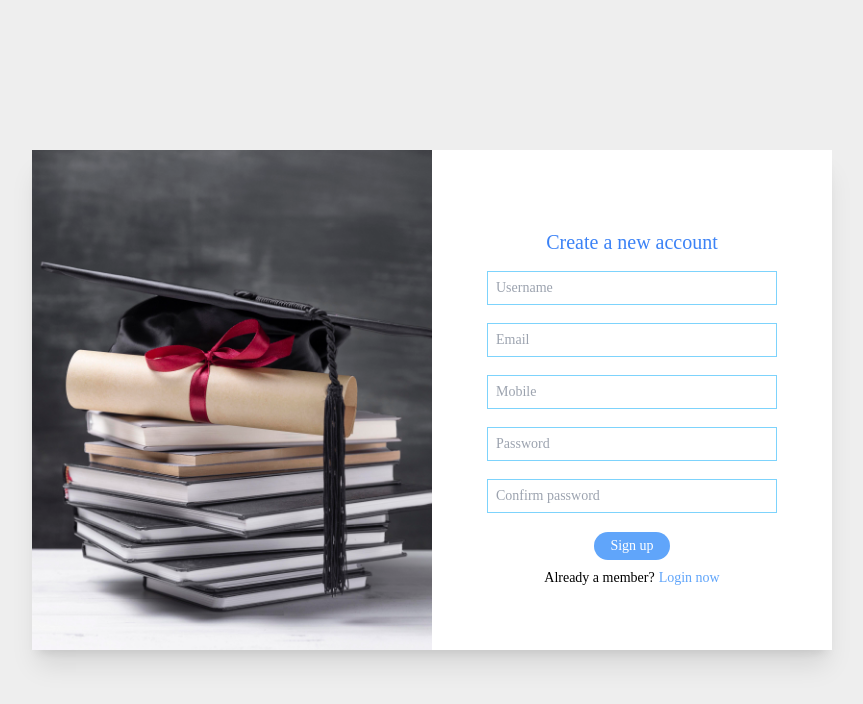
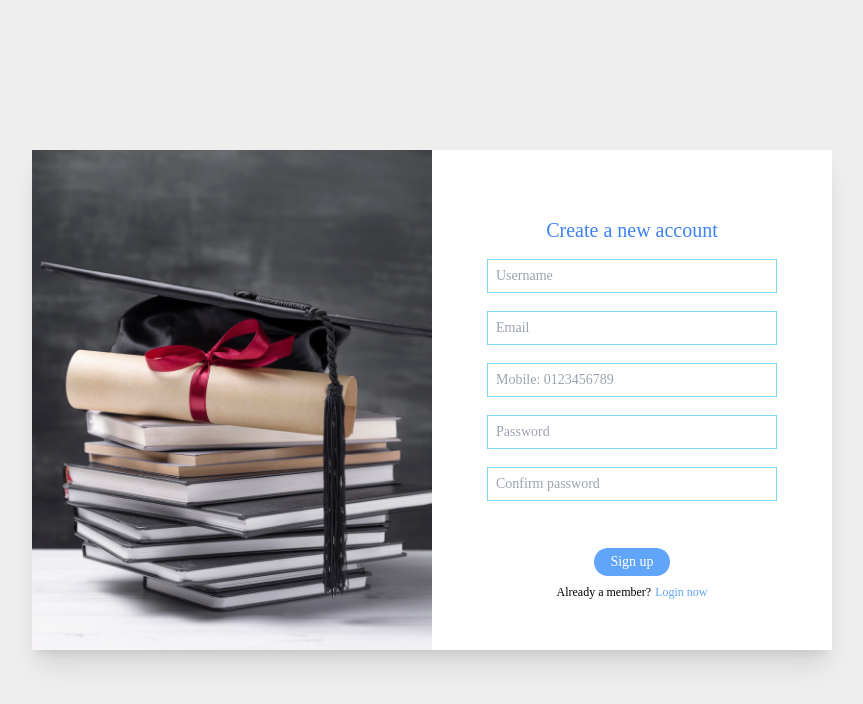
Before and after one commit to Mujmondo/Frontend-task, a React (Create React App) app: page /register in a window 1280 px wide. Shown: the top 704 px of the page, without its empty margins (208-1071 px from the left). Built offline with nearby package versions, Linux system fonts and the light colour scheme.

Commit message:
implemented the signup & login flow

```diff
--- a/package.json
+++ b/package.json
@@ -6,6 +6,7 @@
     "@testing-library/jest-dom": "^5.16.4",
     "@testing-library/react": "^13.3.0",
     "@testing-library/user-event": "^13.5.0",
+    "axios": "^0.27.2",
     "react": "^18.2.0",
     "react-dom": "^18.2.0",
     "react-router-dom": "^6.3.0",
--- a/src/App.js
+++ b/src/App.js
@@ -1,11 +1,13 @@
-import {Login, Signup} from "./components";
+import {Login, Signup, Welcome} from "./components";
 import { Route, Routes} from "react-router-dom";
 function App() {
   return (
     <div className="App">
     <Routes>
-      <Route path="/" element={<Login />} />
+      <Route path="/" element={<Welcome />} />
+      <Route path="/login" element={<Login />} />
       <Route path="/register" element={<Signup />} />
+      <Route path="*" element={<div>404 Page Not Found!</div>} />
     </Routes>
     </div>
   );
--- /dev/null
+++ b/src/api/axios.js
@@ -0,0 +1,5 @@
+import axios from "axios";
+
+export default axios.create({
+    baseURL: 'https://beta.app.2t.sd/consumer'
+});
--- a/src/components/Login.jsx
+++ b/src/components/Login.jsx
@@ -1,5 +1,39 @@
-import { Link } from "react-router-dom";
+import { useState, useEffect } from "react";
+import { Link, useNavigate } from "react-router-dom";
+import axios from "../api/axios";
 const Login = () => {
+    const navigate = useNavigate();
+    const LOGIN_URL = "/login";
+    const [username, setUsername] = useState('');
+    const [password, setPassword] = useState('');
+    const [errMsg, setErrMsg] = useState('');
+     const [errCode, setErrCode] = useState('');
+
+     useEffect(() => {
+        setErrCode('');
+        setErrMsg('');
+     }, [username, password]);
+
+    const handleSubmit = async (e) => {
+        e.preventDefault();
+
+        try {
+            const reponse = await axios.post(LOGIN_URL,
+                JSON.stringify({ username, password }),
+            );
+            console.log(JSON.stringify(reponse?.data));
+            setUsername('');
+            setPassword('');
+            navigate('/');
+        }
+        catch (err) {
+            if (!err?.reponse){
+                console.log(err);
+                setErrCode(err.response.data.code);
+                setErrMsg(err.response.data.message);
+            }
+        }
+    }
     return (
        <div className="container flex h-screen justify-center items-center">
          <div className="form-container bg-white shadow-xl flex items-center">
@@ -7,15 +41,23 @@ const Login = () => {
             </div>
             <div className="login-form text-center">
                 <h1 className=" text-xl font-medium text-blue-500 my-4">Login to your account</h1>
-                <form className="text-sm" action="">
+                <form className="text-sm" onSubmit={handleSubmit}>
                     <div className="mb-5">
-                    <input className="px-2 py-1.5 ring-1 ring-sky-300 focus:outline-none focus:border-sky-500 focus:ring-2 focus:ring-sky-500 w-72" type="text" placeholder="Username" required />
+                    <input className="px-2 py-1.5 ring-1 ring-sky-300 focus:outline-none focus:border-sky-500 focus:ring-2 focus:ring-sky-500 w-72"
+                    onChange={(e)=> setUsername(e.target.value.toLowerCase())}
+                    value={username}
+                    type="text" placeholder="Username" required />
                     </div>
                     <div className="mb-5">
-                    <input className="px-2 py-1.5 ring-1 ring-sky-300 focus:outline-none focus:border-sky-500 focus:ring-2 focus:ring-sky-500 w-72" type="password" placeholder="Password" required />
+                    <input className="px-2 py-1.5 ring-1 ring-sky-300 focus:outline-none focus:border-sky-500 focus:ring-2 focus:ring-sky-500 w-72"
+                    onChange={(e)=> setPassword(e.target.value)}
+                    value={password}
+                    type="password" placeholder="Password" minLength={8} required />
                     </div>
+                    <p className="text-xs text-black-500 mb-2 mx-3">
+                               <p className="text-sm text-red-500">{errCode}</p>{errMsg}</p>
                     <button className="mb-2 bg-blue-400 px-4 py-1 rounded-full text-white hover:bg-blue-500 focus:ring-2 focus:ring-blue-300">login</button>
-                    <p className="text-sm"><span className="mr-1">Not yet member?</span>
+                    <p className="text-xs"><span className="mr-1">Not yet member?</span>
                         <Link to="/register" className="text-blue-400 hover:text-blue-600">Signup now</Link></p>
                 </form>
             </div>
--- a/src/components/Signup.jsx
+++ b/src/components/Signup.jsx
@@ -1,6 +1,45 @@
-import { Link } from "react-router-dom";
+import { useState, useEffect } from "react";
+import { Link, useNavigate } from "react-router-dom";
+import axios from "../api/axios";
 
 const Signup = () => {
+    const navigate = useNavigate();
+    const REGISTER_URL = "/register";
+    const [username, setUsername] = useState('');
+    const [mobile, setMobile] = useState('');
+    const [password, setPassword] = useState('');
+    const [password2, setPassword2] = useState('');
+    const [email, setEmail] = useState('');
+    const [errMsg, setErrMsg] = useState('');
+     const [errCode, setErrCode] = useState('');
+    useEffect(() => {
+       setErrCode('');
+       setErrMsg('');
+    }, [username, mobile, email, password, password2]);
+
+    const handleSubmit = async (e) => {
+        e.preventDefault();
+
+        try {
+            const reponse = await axios.post(REGISTER_URL,
+                JSON.stringify({ username, email, mobile, password, password2 }),
+            );
+            console.log(JSON.stringify(reponse?.data));
+            setUsername('');
+            setEmail('');
+            setMobile('');
+            setPassword('');
+            setPassword2('');
+            navigate('/login');
+        }
+        catch (err) {
+            if (!err?.reponse){
+                console.log(err);
+                setErrCode(err.response.data.code);
+                setErrMsg(err.response.data.message);
+            }
+        }
+    }
     return (
         <div className="container flex h-screen justify-center items-center">
             <div className="form-container bg-white shadow-xl flex items-center">
@@ -8,32 +47,40 @@ const Signup = () => {
                 </div>
                 <div className="signup-form text-center">
                     <h1 className=" text-xl font-medium text-blue-500 my-4">Create a new account</h1>
-               <form className="text-sm" action="">
-                   <div className="mb-5">
-                   <input className="px-2 py-1.5 ring-1 ring-sky-300 focus:outline-none focus:border-sky-500 focus:ring-2 focus:ring-sky-500 w-72"
-                   type="text" placeholder="Username" required />
-                   </div>
-                   <div className="mb-5">
-                   <input className="px-2 py-1.5 ring-1 ring-sky-300 focus:outline-none focus:border-sky-500 focus:ring-2 focus:ring-sky-500 w-72"
-                   type="email" placeholder="Email" required />
-                   </div>
-                   <div className="mb-5">
-                   <input className="px-2 py-1.5 ring-1 ring-sky-300 focus:outline-none focus:border-sky-500 focus:ring-2 focus:ring-sky-500 w-72"
-                   type="tel" placeholder="Mobile" pattern="[0-9]{3}-[0-9]{2}-[0-9]{3}" required />
-                   </div>
-                   <div className="mb-5">
-                   <input className="px-2 py-1.5 ring-1 ring-sky-300 focus:outline-none focus:border-sky-500 focus:ring-2 focus:ring-sky-500 w-72"
-                   type="password" placeholder="Password" required />
-                   </div>
-                   <div className="mb-5">
-                   <input className="px-2 py-1.5 ring-1 ring-sky-300 focus:outline-none focus:border-sky-500 focus:ring-2 focus:ring-sky-500 w-72"
-                   type="password" placeholder="Confirm password" required />
-                   </div>
-                   <button className="mb-2 bg-blue-400 px-4 py-1 rounded-full text-white hover:bg-blue-500 focus:ring-2 focus:ring-blue-300"
+                    <form onSubmit={handleSubmit} className="text-sm">
+                        <input className="mb-5 px-2 py-1.5 ring-1 ring-sky-300 focus:outline-none focus:border-sky-500 focus:ring-2 focus:ring-sky-500 w-72"
+                            onChange={(e) => setUsername(e.target.value.toLowerCase())}
+                            value={username}
+                            type="text" placeholder="Username" required /><br />
+
+                        <input className="mb-5 px-2 py-1.5 ring-1 ring-sky-300 focus:outline-none focus:border-sky-500 focus:ring-2 focus:ring-sky-500 w-72"
+                            onChange={(e) => setEmail(e.target.value)}
+                            value={email}
+                            type="email" placeholder="Email" required /><br />
+
+                        <input className="mb-5 px-2 py-1.5 ring-1 ring-sky-300 focus:outline-none focus:border-sky-500 focus:ring-2 focus:ring-sky-500 w-72"
+                            onChange={(e) => setMobile(e.target.value)}
+                            value={mobile}
+                            type="tel" placeholder="Mobile: 0123456789" pattern="[0]{1}[1,9]{1}[0-9]{8}" required /><br />
+
+                        <input className="mb-5 px-2 py-1.5 ring-1 ring-sky-300 focus:outline-none focus:border-sky-500 focus:ring-2 focus:ring-sky-500 w-72"
+                            onChange={(e) => setPassword(e.target.value)}
+                            value={password}
+                            type="password" placeholder="Password" minLength="8" required /><br />
+
+                        <input className={password2 === password? 'mb-5 px-2 py-1.5 ring-1 ring-sky-300 focus:outline-none focus:border-sky-500 focus:ring-2 focus:ring-sky-500 w-72':
+                        'mb-5 px-2 py-1.5 ring-1 ring-sky-300 focus:outline-none focus:border-sky-500 focus:ring-2 focus:ring-red-500 w-72'}
+                            onChange={(e) => setPassword2(e.target.value)}
+                            value={password2}
+                            type="password" placeholder="Confirm password" minLength="8" required /><br />
+                               <p className="text-xs text-black-500 mb-2 mx-3">
+                               <span className="text-sm text-red-500">{errCode}</span><br/>{errMsg}</p>
+                        <button
+                        className="mb-2 bg-blue-400 px-4 py-1 rounded-full text-white hover:bg-blue-500 focus:ring-2 focus:ring-blue-300"
                         >Sign up</button>
-                   <p className="text-sm"><span className="mr-1">Already a member?</span>
-                       <Link to="/" className="text-blue-400 hover:text-blue-600">Login now</Link></p>
                     </form>
+                    <p className="text-xs"><span className="mr-1">Already a member?</span>
+                        <Link to="/login" className="text-blue-400 hover:text-blue-600">Login now</Link></p>
                 </div>
             </div>
         </div>
--- a/src/components/Welcome.jsx
+++ b/src/components/Welcome.jsx
@@ -1,7 +1,14 @@
+import { Link } from "react-router-dom";
+
 const Welcome = () => {
     return (
         <div className="welcome-page">
-
+             <div className="container flex h-screen justify-center items-center">
+            <div className="form-container bg-white shadow-xl justify-center">
+                <div className="mb-30 w-full m-2 p-2"><Link to="/login">Signout</Link></div>
+                <h1 className="text-center text-2xl">Hello, {}</h1>
+                </div>
+                </div>
         </div>
      );
 }
--- a/src/components/index.js
+++ b/src/components/index.js
@@ -1,2 +1,3 @@
 export {default as Login } from "./Login"
 export {default as Signup } from "./Signup"
+export {default as Welcome } from "./Welcome"
```
Also changed, not shown: 1 other file (tests, documents, lock files or other folders). Lines whose indentation alone changed are shown as unchanged.
